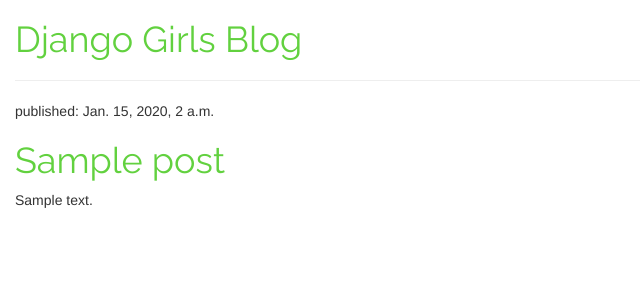
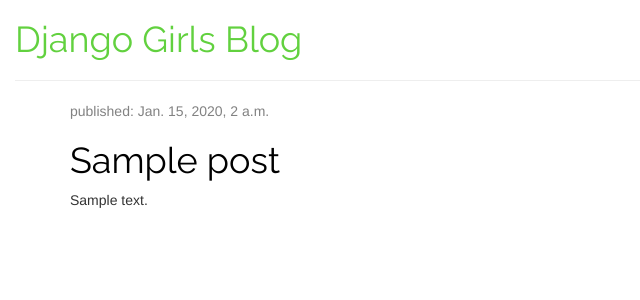
Before and after one commit to lmoody99/my-first-blog, a Django app: template blog/templates/blog/post_list.html in a window 1280 px wide. Shown: the top 300 px of the page, without its empty margins (0-640 px from the left). Run offline with Django 3.2, Linux system fonts and the light colour scheme; the template is opened without the code that fills it: values that come from a table or form of the project are taken from there, others are empty; tables that the repository leaves empty hold one stand-in row (values such as "Sample post"); some libraries are stand-ins or nearby versions.

Commit message:
added more styling to css sheet with classes

```diff
--- a/blog/static/css/blog.css
+++ b/blog/static/css/blog.css
@@ -5,3 +5,50 @@
  body {
    padding-left: 15px;
  }
+
+ .page-header {
+     background-color: #ff9400;
+     margin-top: 0;
+     padding: 20px 20px 20px 40px;
+ }
+
+ .page-header h1, .page-header h1 a, .page-header h1 a:visited, .page-header h1 a:active {
+     color: #ffffff;
+     font-size: 36pt;
+     text-decoration: none;
+ }
+
+ .content {
+     margin-left: 40px;
+ }
+
+ h1, h2, h3, h4 {
+     font-family: 'Lobster', cursive;
+ }
+
+ .date {
+     color: #828282;
+ }
+
+ .save {
+     float: right;
+ }
+
+ .post-form textarea, .post-form input {
+     width: 100%;
+ }
+
+ .top-menu, .top-menu:hover, .top-menu:visited {
+     color: #ffffff;
+     float: right;
+     font-size: 26pt;
+     margin-right: 20px;
+ }
+
+ .post {
+     margin-bottom: 70px;
+ }
+
+ .post h1 a, .post h1 a:visited {
+     color: #000000;
+ }
--- a/blog/templates/blog/post_list.html
+++ b/blog/templates/blog/post_list.html
@@ -13,13 +13,21 @@
            <h1><a href="">Django Girls Blog</a></h1>
            <hr>
        </div>
+       <div class="content container">
+     <div class="row">
+         <div class="col-md-8">
              {% for post in posts %}
-      <div>
+                 <div class="post">
+                     <div class="date">
                          <p>published: {{ post.published_date }}</p>
+                     </div>
                      <h1><a href="">{{ post.title }}</a></h1>
                      <p>{{ post.text|linebreaksbr }}</p>
                  </div>
              {% endfor %}
+         </div>
+     </div>
+ </div>
 
   </body>
 </html>
```
Lines whose indentation alone changed are shown as unchanged.
